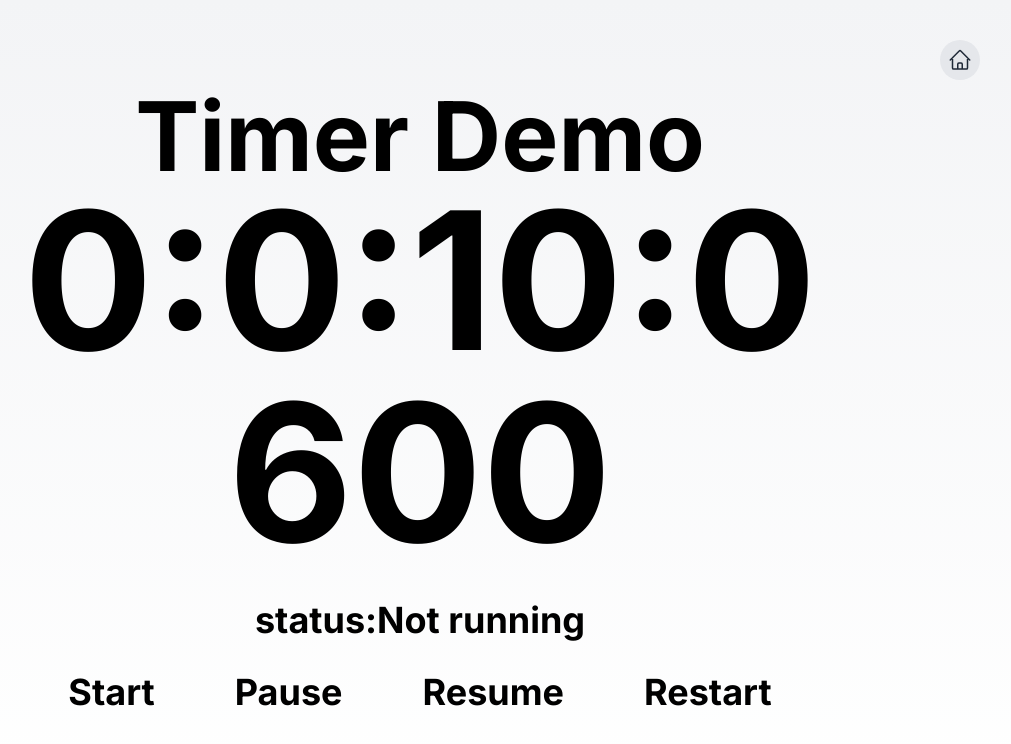
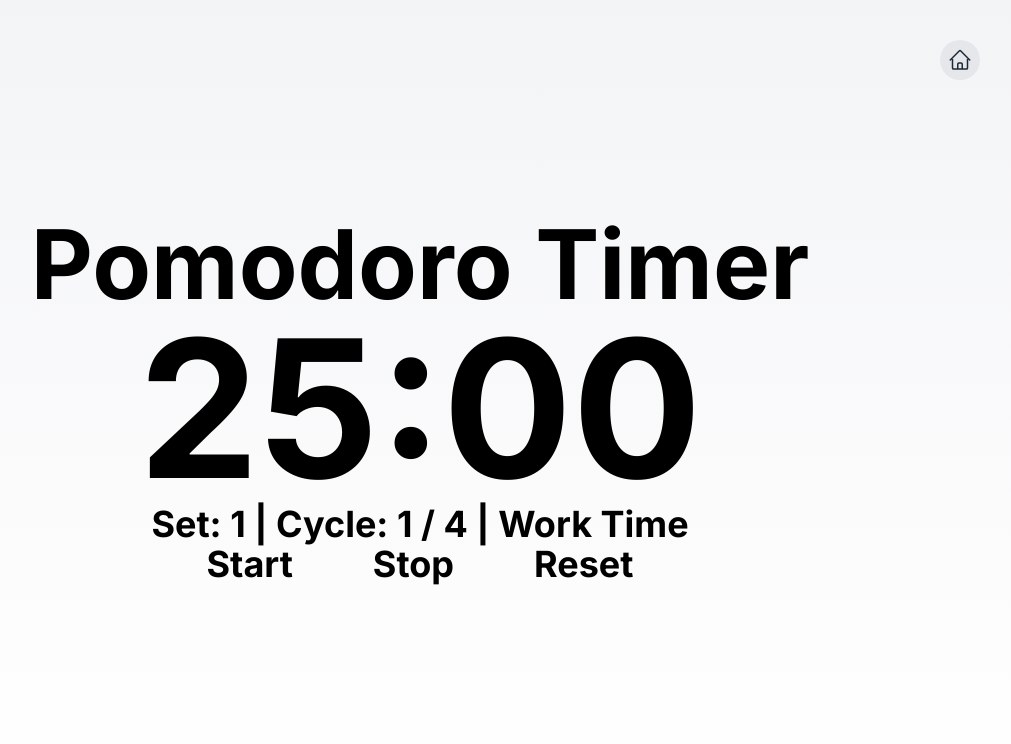
Before and after one commit to mountaincenter/nextjs-app, a Next.js app: page /timer in a window 1280 px wide. Shown: the top 744 px of the page, without its empty margins (220-1231 px from the left). Built offline with nearby package versions, Linux system fonts and the light colour scheme.

Commit message:
create pomodoro timer

```diff
--- a/app/_components/Clock.tsx
+++ b/app/_components/Clock.tsx
@@ -15,7 +15,7 @@ const Clock = () => {
     return () => clearInterval(interval);
   }, []);
 
-  return <TextAtom size="medium">{time}</TextAtom>;
+  return <TextAtom size="large">{time}</TextAtom>;
 };
 
 export default Clock;
--- a/app/_components/Today.tsx
+++ b/app/_components/Today.tsx
@@ -16,7 +16,7 @@ const Today = () => {
     }, 1000);
     return () => clearInterval(interval);
   }, []);
-  return <TextAtom size="small">{today}</TextAtom>;
+  return <TextAtom size="medium">{today}</TextAtom>;
 };
 
 export default Today;
--- a/app/timer/TimerComponent.tsx
+++ b/app/timer/TimerComponent.tsx
@@ -1,60 +1,116 @@
 "use client";
 
-import React from "react";
+import React, { useState, useEffect } from "react";
 import { useTimer } from "react-timer-hook";
 import TextAtom from "../_components/atoms/Text/TextAtom";
 
-interface TimerComponentProps {
-  expiryTimestamp: Date;
+interface TimerComponentProps {}
+
+interface UseTimerReturnType {
+  seconds: number;
+  minutes: number;
+  hours?: number;
+  days?: number;
+  start?: () => void;
+  pause: () => void;
+  resume: () => void;
+  restart: (expiryTimestamp: Date) => void;
 }
 
-const TimerComponent = ({ expiryTimestamp }: TimerComponentProps) => {
-  const {
-    totalSeconds,
-    seconds,
-    minutes,
-    hours,
-    days,
-    isRunning,
-    start,
-    pause,
-    resume,
-    restart,
-  } = useTimer({
-    expiryTimestamp,
-    autoStart: false,
-    onExpire: () => console.warn("onExpire called"),
-  });
+const WORK_DURATION = 25 * 60;
+const SHORT_BREAK_DURATION = 5 * 60;
+const LONG_BREAK_DURATION = 5 * 60;
+const CYCLES_PER_SET = 4;
+
+const TimerComponent: React.FC<TimerComponentProps> = () => {
+  const [isRunning, setIsRunning] = useState<boolean>(false);
+  const [currentCycle, setCurrentCycle] = useState<number>(1);
+  const [currentSet, setCurrentSet] = useState<number>(1);
+
+  const getInitialTimestamp = (): Date => {
+    const now = new Date();
+    if (isBreakTime()) {
+      now.setSeconds(
+        now.getSeconds() +
+          (currentCycle === CYCLES_PER_SET
+            ? LONG_BREAK_DURATION
+            : SHORT_BREAK_DURATION),
+      );
+    } else {
+      now.setSeconds(now.getSeconds() + WORK_DURATION);
+    }
+    return now;
+  };
+
+  const isBreakTime = (): boolean => {
+    return currentCycle > 1 && currentCycle % CYCLES_PER_SET === 1;
+  };
+
+  const handleTimerExpiration = (): void => {
+    if (isBreakTime()) {
+      setCurrentSet((prevSet) => prevSet + 1);
+      setCurrentCycle(1);
+    } else {
+      setCurrentCycle((prevCycle) => prevCycle + 1);
+    }
+    restart(getInitialTimestamp());
+  };
+
+  const { seconds, minutes, pause, resume, restart }: UseTimerReturnType =
+    useTimer({
+      expiryTimestamp: getInitialTimestamp(),
+      autoStart: false,
+      onExpire: handleTimerExpiration,
+    });
+
+  useEffect(() => {
+    if (isRunning) {
+      resume();
+    } else {
+      pause();
+    }
+  }, [isRunning, resume, pause]);
+
+  const startTimer = (): void => {
+    setIsRunning(true);
+  };
+
+  const stopTimer = (): void => {
+    setIsRunning(false);
+  };
+
+  const resetTimer = (): void => {
+    setCurrentCycle(1);
+    setCurrentSet(1);
+    restart(getInitialTimestamp());
+    stopTimer();
+  };
+
+  const fromatTime = (time: number): string => {
+    const minutes = Math.floor(time / 60);
+    const seconds = time % 60;
+    return `${String(minutes).padStart(2, "0")}:${String(seconds).padStart(2, "0")}`;
+  };
 
   return (
     <div style={{ textAlign: "center" }}>
-      <TextAtom size="medium">Timer Demo</TextAtom>
+      <TextAtom size="medium">Pomodoro Timer</TextAtom>
       <TextAtom size="large">
-        <div>
-          <span>{days}</span>:<span>{hours}</span>:<span>{minutes}</span>:
-          <span>{seconds}</span>
-        </div>
-        <div>
-          <span>{totalSeconds}</span>
-        </div>
+        <span>{fromatTime(minutes * 60 + seconds)}</span>
       </TextAtom>
       <TextAtom size="small">
-        <p className="mt-8 mb-8">
-          status:{isRunning ? "Running" : "Not running"}
+        <p>
+          Set: {currentSet} | Cycle: {currentCycle} / {CYCLES_PER_SET} |{" "}
+          {isBreakTime() ? "Break Time" : "Work Time"}
         </p>
         <div className="flex items-center justify-center gap-20">
-          <button onClick={start}>Start</button>
-          <button onClick={pause}>Pause</button>
-          <button onClick={resume}>Resume</button>
-          <button
-            onClick={() => {
-              const time = new Date();
-              time.setSeconds(time.getSeconds() + 300);
-              restart(time);
-            }}
-          >
-            Restart
+          <button onClick={startTimer} disabled={isRunning}>
+            Start
           </button>
+          <button onClick={stopTimer} disabled={!isRunning}>
+            Stop
+          </button>
+          <button onClick={resetTimer}>Reset</button>
         </div>
       </TextAtom>
     </div>
--- a/app/timer/page.tsx
+++ b/app/timer/page.tsx
@@ -11,7 +11,7 @@ const Timer = () => {
         <HomeLink />
       </div>
       <div className="flex flex-col gap-6 sm:gap-8 md:gap-8 lg:gap-16 lx:gap-20">
-        <TimerComponent expiryTimestamp={time} />
+        <TimerComponent />
       </div>
     </div>
   );
```
Also changed, not shown: 1 other file (tests, documents, lock files or other folders).
